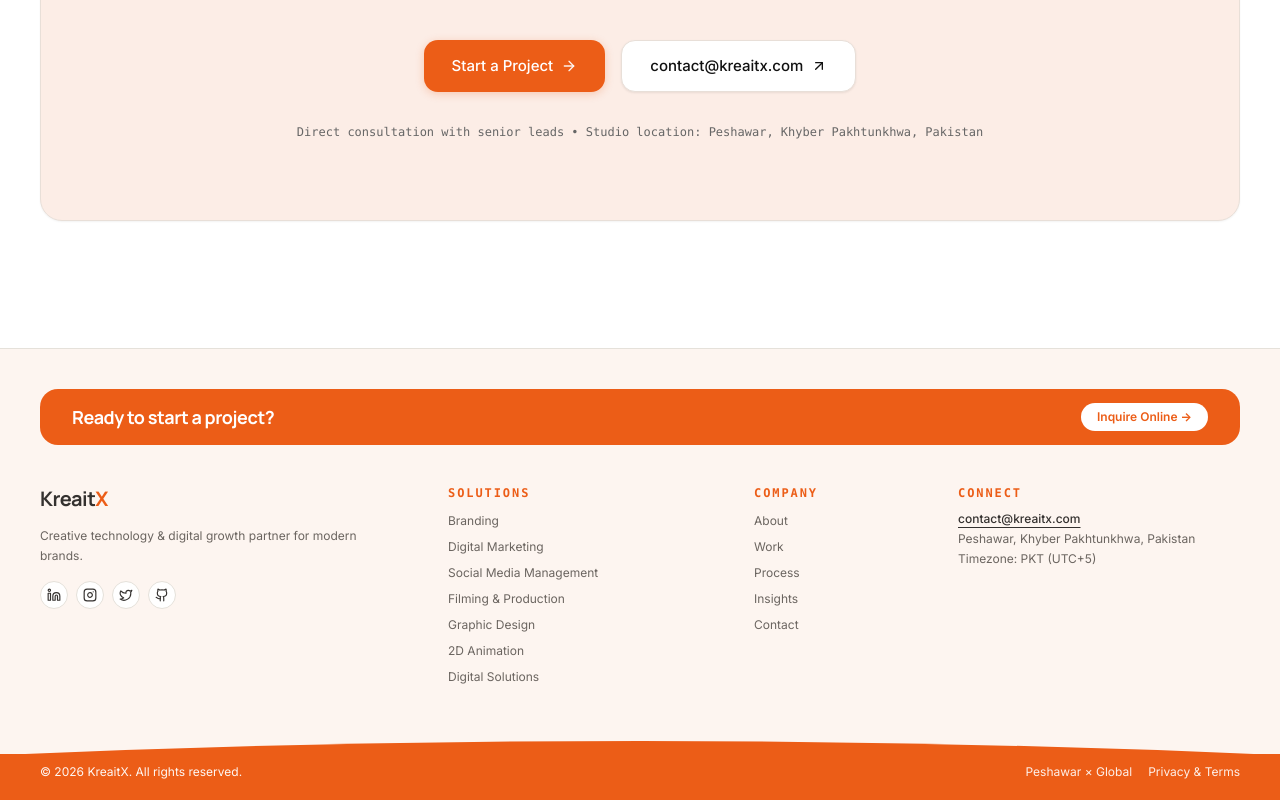
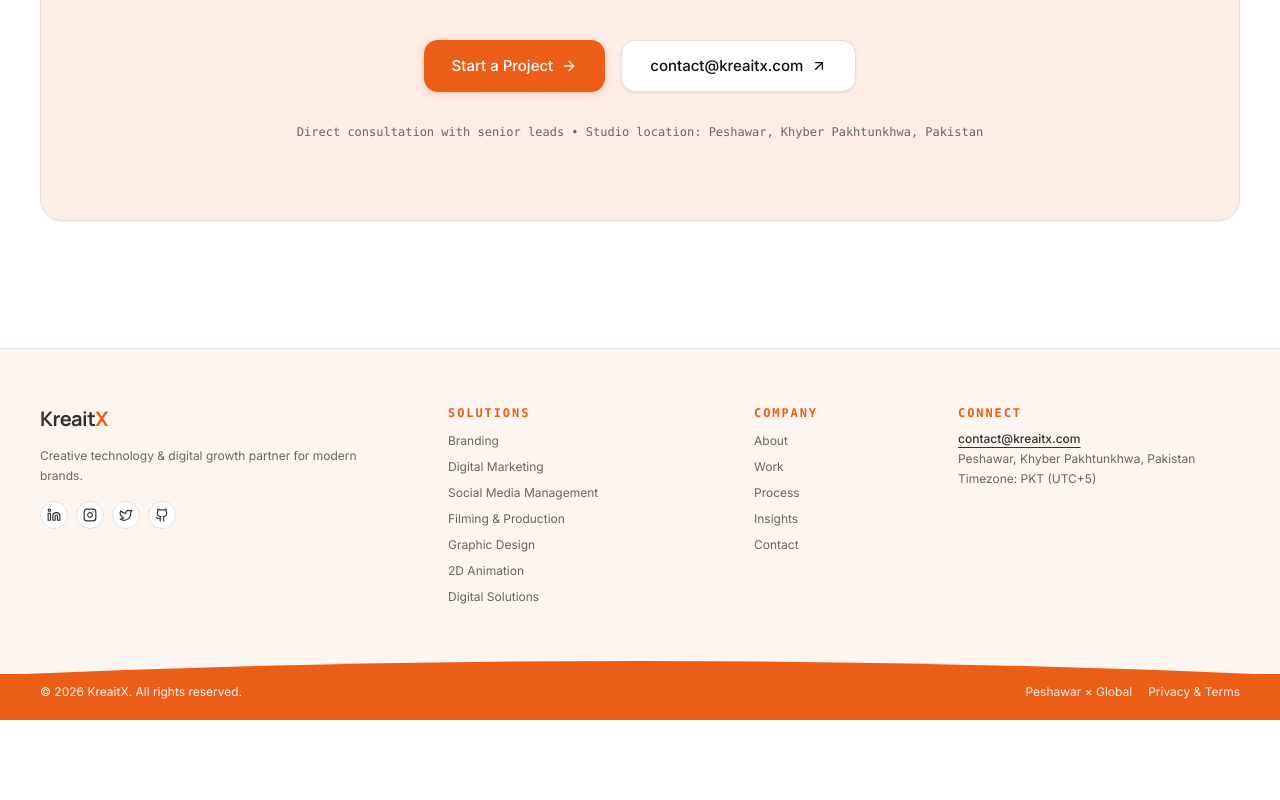
Before and after one commit to FaizaSami0007/KreaitX_By_Faiza, a Next.js app: page / in a window 1280 px wide. Shown: the part 5560-6360 px from the top of the page. After the commit the page ends 6280 px from the top, so only its background shows below. Built offline with nearby package versions, Linux system fonts and the light colour scheme; no server answers.

Commit message:
refactor(footer): remove top contact callout banner across all pages

```diff
--- a/components/layout/Footer.tsx
+++ b/components/layout/Footer.tsx
@@ -10,25 +10,8 @@
   const currentYear = new Date().getFullYear();
 
   return (
-    <footer className="text-[#34312F] pt-8 sm:pt-10 border-t border-[#E5E1DA] overflow-hidden transition-colors duration-200 bg-[#FDF5F0]">
+    <footer className="text-[#34312F] pt-10 sm:pt-14 border-t border-[#E5E1DA] overflow-hidden transition-colors duration-200 bg-[#FDF5F0]">
       <Container size="default">
-        {/* ========================================================= */}
-        {/* 1. TOP CONTACT BANNER (Compact, low-height sleek strip)  */}
-        {/* ========================================================= */}
-        <div className="rounded-xl bg-[#EC5D17] text-white py-3 sm:py-3.5 px-5 sm:px-8 mb-8 sm:mb-10 shadow-xs">
-          <div className="flex flex-col sm:flex-row items-center justify-between gap-3 text-center sm:text-left">
-            <h3 className="font-display text-base sm:text-lg font-bold text-white tracking-tight">
-              Ready to start a project?
-            </h3>
-
-            <Link
-              href="/contact"
-              className="inline-flex items-center justify-center px-4 py-1.5 rounded-lg text-xs font-bold text-[#EC5D17] bg-white hover:bg-[#F7F5F0] transition-all duration-200 shadow-2xs focus-visible:outline-none focus-visible:ring-2 focus-visible:ring-white shrink-0"
-            >
-              Inquire Online →
-            </Link>
-          </div>
-        </div>
 
         {/* ========================================================= */}
         {/* 2. MAIN FOOTER CONTENT COLUMNS (Compact, clean spacing)   */}
```
